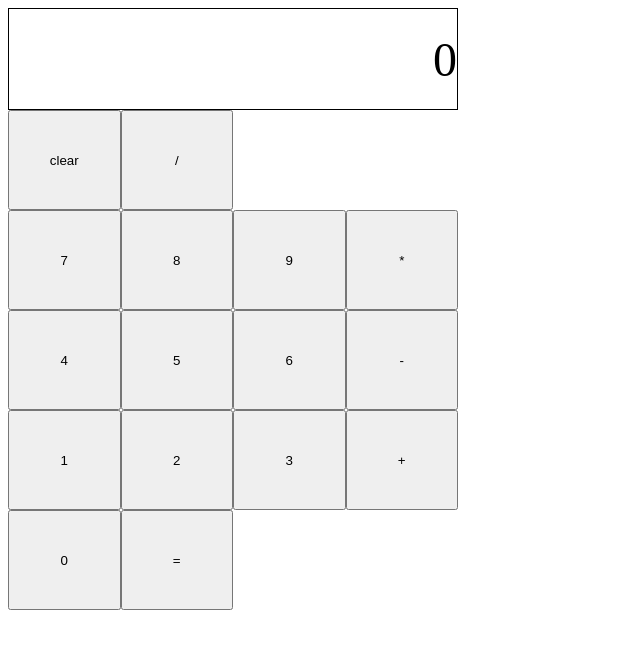
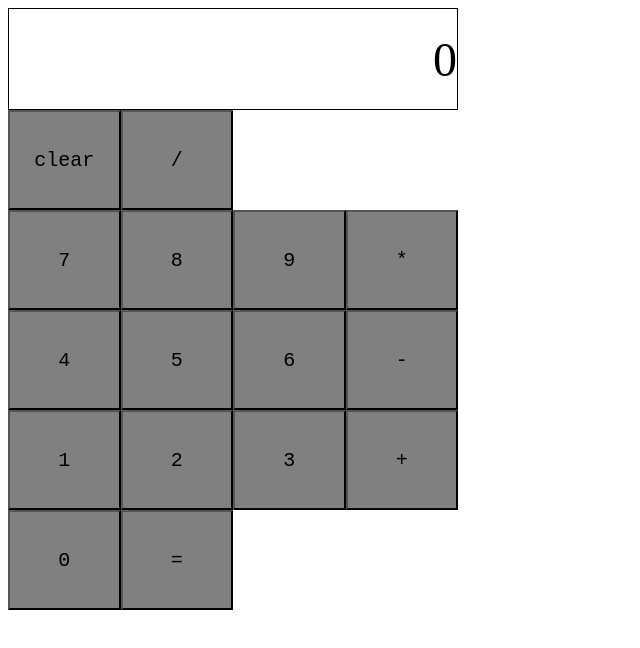
Before and after one commit to jaehyuneyea/Calculator, a plain HTML site: page index.html in a window 1280 px wide. Shown: the whole page, without its empty margins (0-640 px from the left). Drawn offline with Linux system fonts and the light colour scheme.

Commit message:
Changed button font and color

```diff
--- a/style.css
+++ b/style.css
@@ -17,6 +17,7 @@
   grid-auto-rows: minmax(20%, auto);
   /** ensures any more addition of buttons follows the rule above **/
   min-height: 500px;
+
 }
 
 .button-1,
@@ -34,4 +35,8 @@ button {
   width: 100%;
   height: 100%;
   /** makes sure there's no gaps between the buttons **/
+  font-size: 20px;
+  font-family: 'Courier New', Courier, monospace;
+  background-color: gray;
+
 }
```
